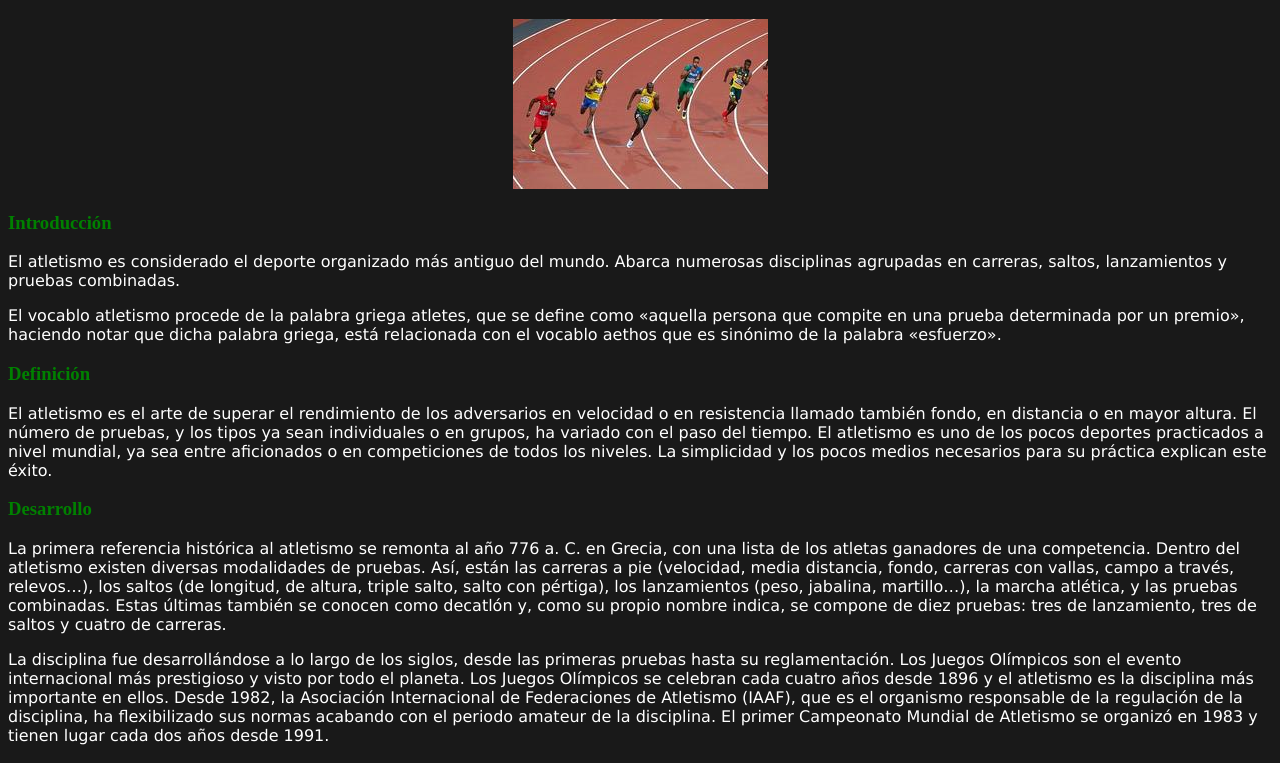
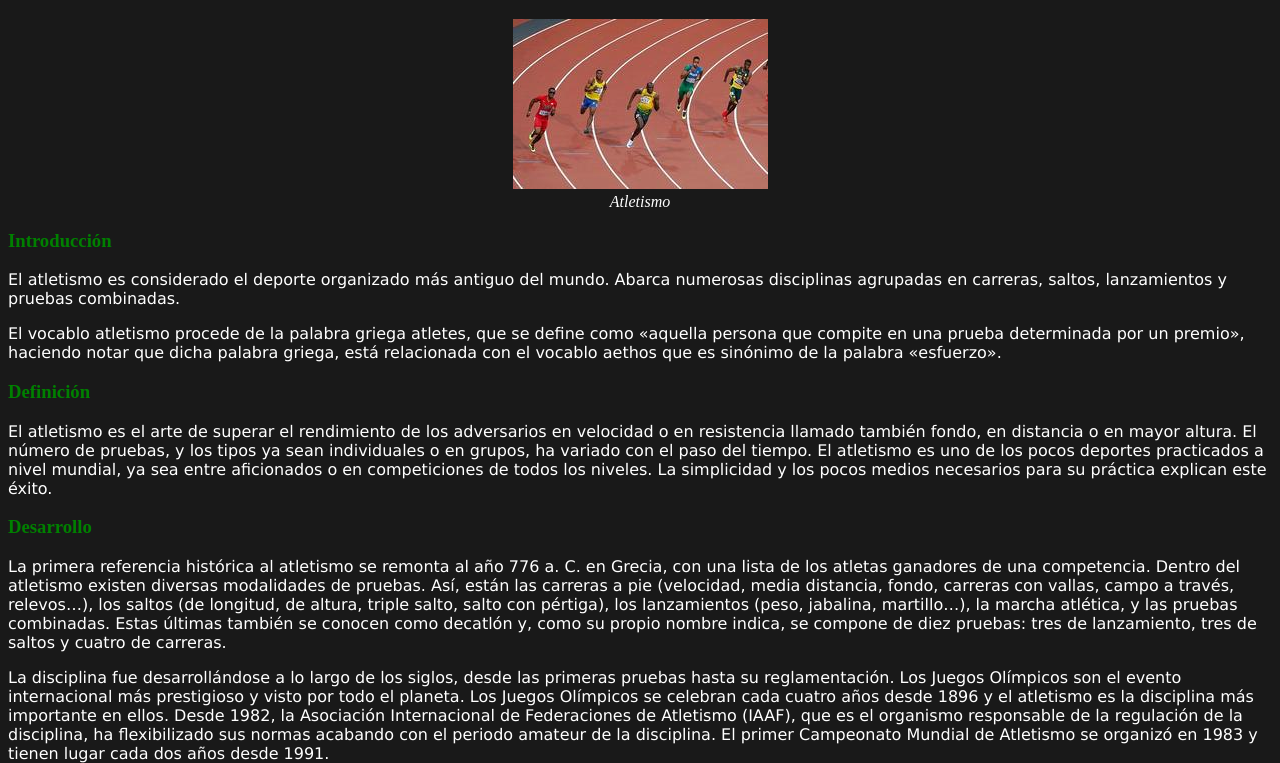
Before and after one commit to claugurei/informatica, a plain HTML site: page html/atletismo.html in a window 1280 px wide. Shown: the part 61-824 px from the top of the page. Drawn offline with Linux system fonts and the light colour scheme.

Commit message:
texto debajo de foto

```diff
--- a/html/atletismo.html
+++ b/html/atletismo.html
@@ -11,7 +11,7 @@
 
 <h1 style = 'text-align:center;color:white'> Atletismo </h1>
 
-<center><img src = '../figuras/atletismo.jpg'></center>
+<center><img src = '../figuras/atletismo.jpg'><figcaption style = 'text-align:center;color:white'><i>Atletismo</i></figcaption></center>
 
 <h3>Introducción</h3>
 
```
